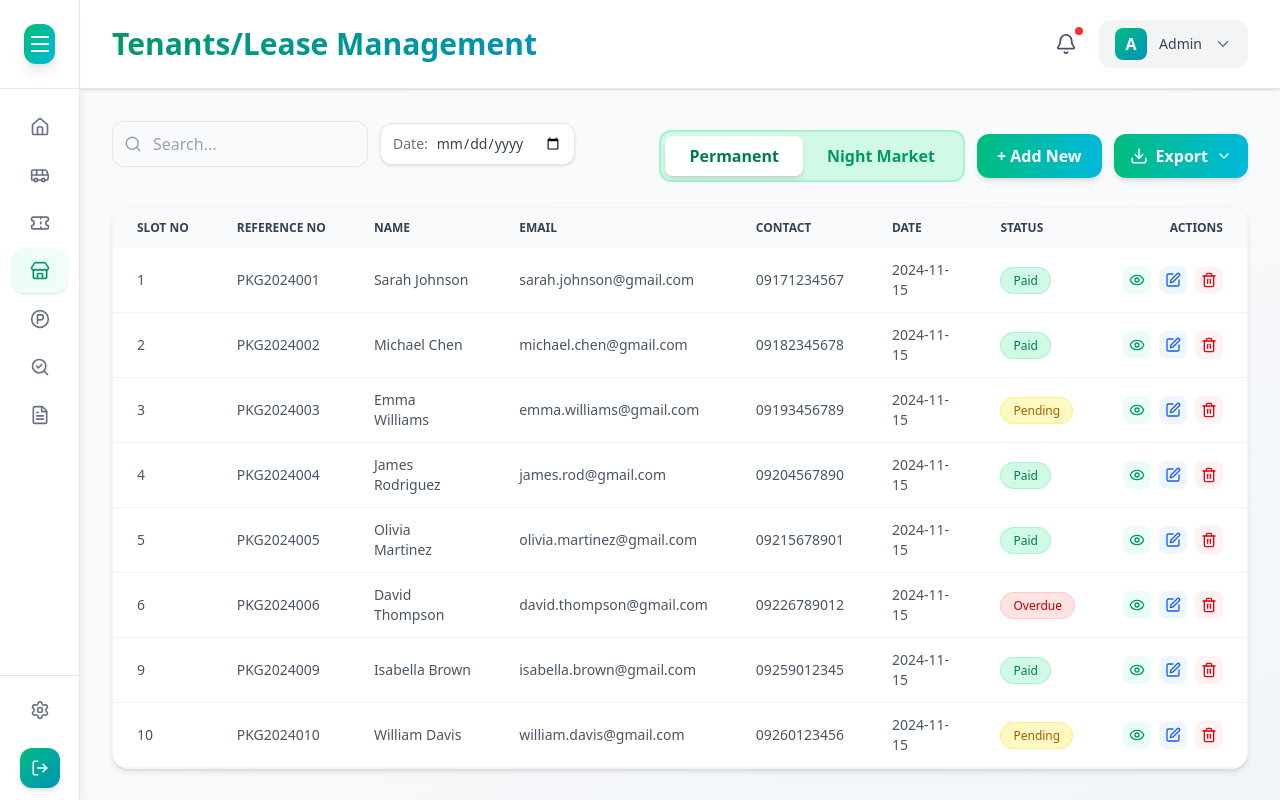
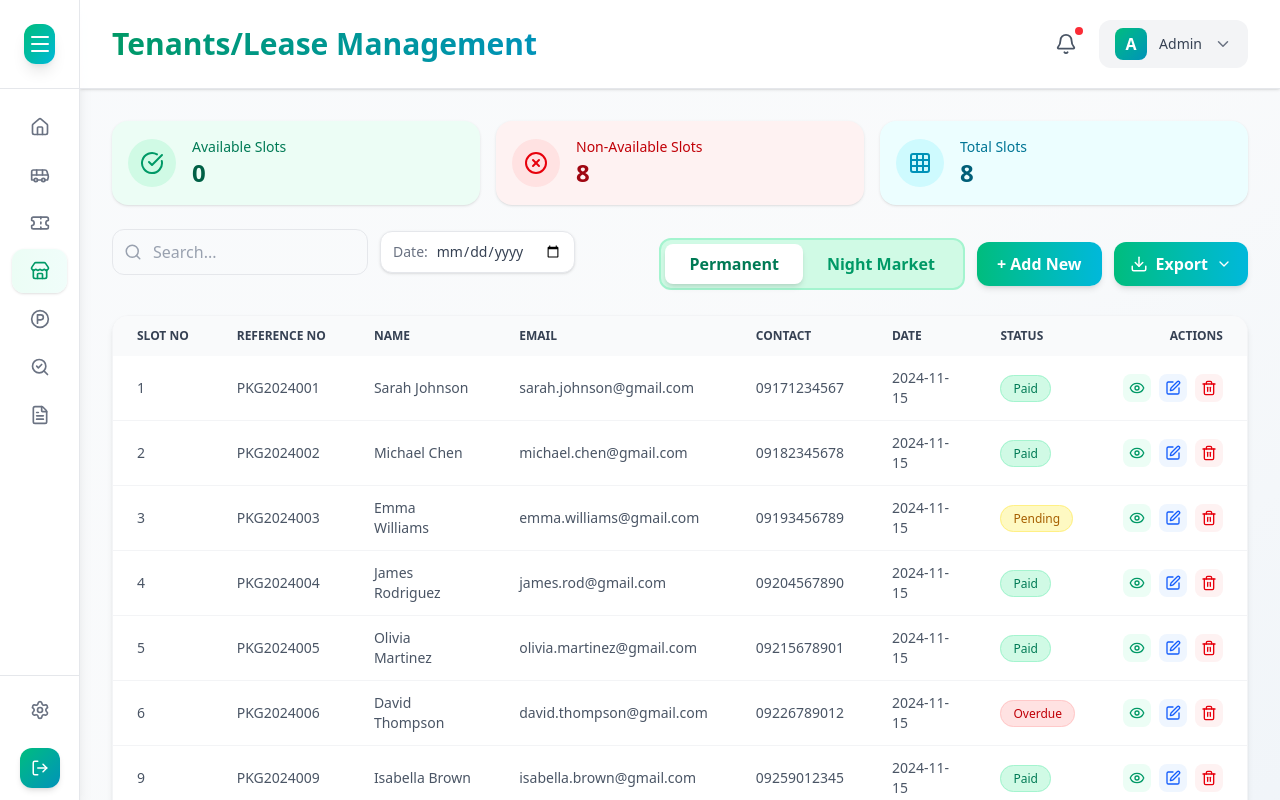
Before and after one commit to Tantalost/Software-Engineering, a React (Vite) app in the folder IBT/: page /tenant-lease in a window 1280 px wide. Built offline with nearby package versions, Linux system fonts and the light colour scheme; sample sign-in values are in the browser's storage.

Commit message:
added stat cards for tenants/lease

```diff
--- /dev/null
+++ b/IBT/src/components/common/StatCard.jsx
@@ -0,0 +1,48 @@
+import React from "react";
+
+const StatCard = ({ icon: Icon, title, value, color = "emerald" }) => {
+  const colorStyles = {
+    emerald: {
+      bg: "bg-emerald-50",
+      border: "border-emerald-200",
+      text: "text-emerald-700",
+      iconBg: "bg-emerald-100",
+      icon: "text-emerald-600",
+      value: "text-emerald-800",
+    },
+    red: {
+      bg: "bg-red-50",
+      border: "border-red-200",
+      text: "text-red-700",
+      iconBg: "bg-red-100",
+      icon: "text-red-600",
+      value: "text-red-800",
+    },
+    cyan: {
+      bg: "bg-cyan-50",
+      border: "border-cyan-200",
+      text: "text-cyan-700",
+      iconBg: "bg-cyan-100",
+      icon: "text-cyan-600",
+      value: "text-cyan-800",
+    },
+  };
+
+  const style = colorStyles[color] || colorStyles.emerald;
+
+  return (
+    <div
+      className={`flex items-center gap-4 ${style.bg} ${style.border} rounded-2xl p-4 shadow-sm hover:shadow-md transition`}
+    >
+      <div className={`${style.iconBg} p-3 rounded-full`}>
+        <Icon className={`${style.icon} w-6 h-6`} />
+      </div>
+      <div>
+        <h3 className={`text-sm font-medium ${style.text}`}>{title}</h3>
+        <p className={`text-2xl font-bold ${style.value}`}>{value}</p>
+      </div>
+    </div>
+  );
+};
+
+export default StatCard;
--- /dev/null
+++ b/IBT/src/components/tenants/StatCardGroup.jsx
@@ -0,0 +1,25 @@
+import React from "react";
+import StatCard from "../common/StatCard";
+import { CheckCircle, XCircle, Grid } from "lucide-react";
+
+const StatCardGroup = ({ availableSlots, nonAvailableSlots, totalSlots }) => {
+  return (
+    <div className="grid grid-cols-1 sm:grid-cols-3 gap-4 mb-6">
+      <StatCard
+        icon={CheckCircle}
+        title="Available Slots"
+        value={availableSlots}
+        color="emerald"
+      />
+      <StatCard
+        icon={XCircle}
+        title="Non-Available Slots"
+        value={nonAvailableSlots}
+        color="red"
+      />
+      <StatCard icon={Grid} title="Total Slots" value={totalSlots} color="cyan" />
+    </div>
+  );
+};
+
+export default StatCardGroup;
--- a/IBT/src/pages/TenantLease.jsx
+++ b/IBT/src/pages/TenantLease.jsx
@@ -3,6 +3,7 @@ import Layout from "../components/layout/Layout";
 import FilterBar from "../components/common/Filterbar";
 import ExportMenu from "../components/common/exportMenu";
 import Table from "../components/common/Table";
+import StatCardGroup from "../components/tenants/StatCardGroup";
 import { tenants } from "../data/assets";
 
 const TenantLease = () => {
@@ -25,8 +26,18 @@ const TenantLease = () => {
     return matchesSearch && matchesTab && matchesDate;
   });
 
+  const totalSlots = filtered.length;
+  const availableSlots = filtered.filter((t) => t.status === "available").length;
+  const nonAvailableSlots = filtered.filter((t) => t.status !== "available").length;
+
   return (
     <Layout title="Tenants/Lease Management">
+      <StatCardGroup
+        availableSlots={availableSlots}
+        nonAvailableSlots={nonAvailableSlots}
+        totalSlots={totalSlots}
+      />
+
       <div className="flex flex-col lg:flex-row lg:items-center justify-between mb-4 gap-3">
         <FilterBar
           searchQuery={searchQuery}
@@ -59,7 +70,7 @@ const TenantLease = () => {
             </button>
           </div>
 
-          <button className="bg-gradient-to-r from-emerald-500 to-cyan-500 text-white font-semibold px-5 py-3 sm:py-2.5 rounded-xl shadow-md hover:shadow-lg transition-all transform active:scale-95 hover:scale-105 flex items-center justify-center w-full sm:w-auto">
+          <button className="bg-gradient-to-r from-emerald-500 to-cyan-500 text-white font-semibold px-5 py-3 sm:py-2.5 rounded-xl shadow-md hover:shadow-lg transition-all w-full sm:w-auto">
             + Add New
           </button>
 
@@ -76,7 +87,14 @@ const TenantLease = () => {
 
       <Table
         columns={["Slot No", "Reference No", "Name", "Email", "Contact", "Date", "Status",]}
-        data={filtered.map((t) => ({slotno: t.slotNo, referenceno: t.referenceNo, name: t.name, email: t.email, contact: t.contact, date: t.date, status: t.status,
+        data={filtered.map((t) => ({
+          slotno: t.slotNo,
+          referenceno: t.referenceNo,
+          name: t.name,
+          email: t.email,
+          contact: t.contact,
+          date: t.date,
+          status: t.status,
         }))}
       />
     </Layout>
```
